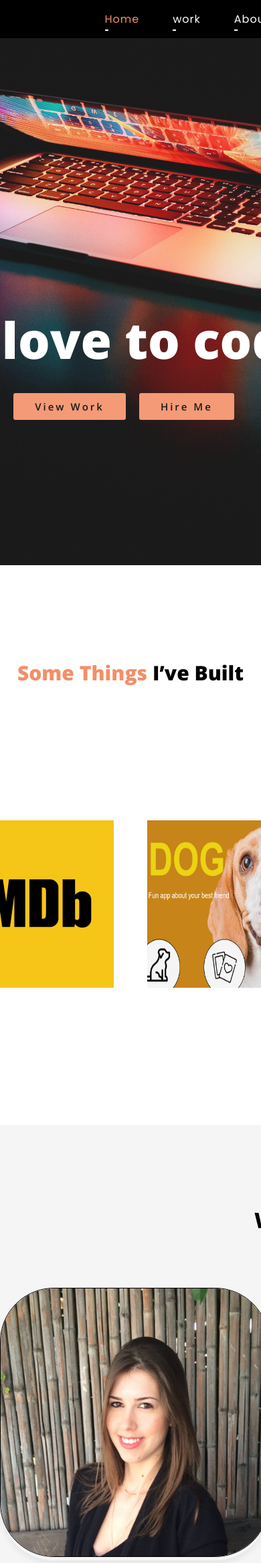
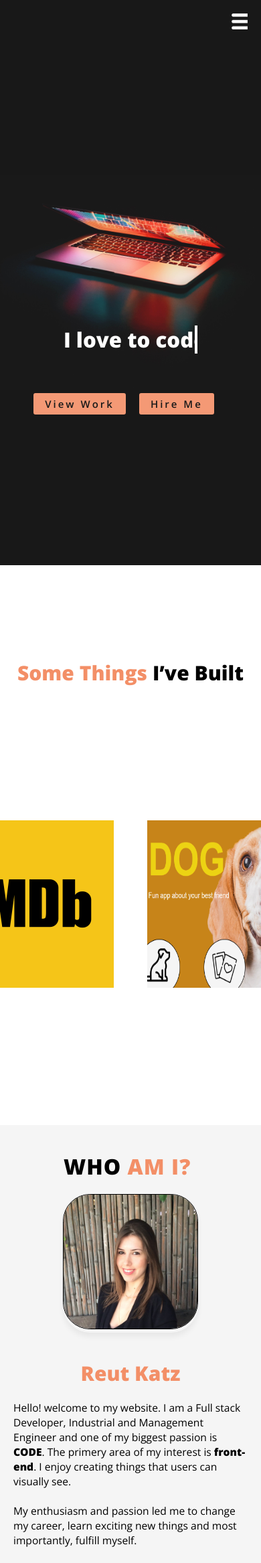
Before and after one commit to ReutB296/Landing_page, a PHP site: page / in a window 390 px wide; the page is wider, and only the part inside the window is pictured. Shown: the top 2334 px of that part at 67% size. Run offline with PHP 8.4, Linux system fonts and the light colour scheme.

Commit message:
responsive

```diff
--- a/css/styls.css
+++ b/css/styls.css
@@ -452,4 +452,142 @@
   text-decoration: none;
 }
 
+@media (max-width: 768px) {
+  main .wraper .container .sentence {
+    font-size: 8vw;
+  }
+
+  #about {
+    display: flex;
+    flex-direction: column;
+    align-items: center;
+    height: initial;
+    padding-top: 40px;
+  }
+
+  #about .picture {
+    width: fit-content;
+  }
+
+  #about article {
+    display: flex;
+    flex-direction: column;
+    gap: 20px;
+    margin-top: 20px;
+  }
+
+  #contact .containerContact {
+    width: initial;
+  }
+
+  #contact .containerContact .ContactForm .name {
+    max-width: 550px;
+  }
+
+  #contact .containerContact .ContactForm .message {
+    max-width: 550px;
+  }
+
+  #contact .containerContact .ContactForm .emailAdress, #contact .containerContact .ContactForm .subject {
+    max-width: 550px;
+  }
+
+  #contact .containerContact .ContactForm {
+    display: flex;
+    flex-direction: column;
+    padding-left: 100px;
+  }
+}
+@media (max-width: 480px) {
+  .navContainer .ulNav {
+    display: none;
+    flex-direction: column;
+    width: 100%;
+  }
+
+  .navContainer .ulNav.show {
+    display: flex;
+    gap: 10px;
+    align-items: center;
+  }
+
+  .navContainer .ulNav.show .top::before {
+    display: none;
+  }
+
+  .navContainer .hamburger {
+    display: block;
+    position: absolute;
+    right: 20px;
+    top: 20px;
+  }
+
+  #about {
+    padding-bottom: 20px;
+  }
+
+  #about img {
+    max-width: 200px;
+    max-height: 200px;
+  }
+
+  #about .picture {
+    margin: auto;
+  }
+
+  .background main {
+    background-size: contain;
+  }
+
+  #about .info p {
+    font-size: 4vw;
+    width: inherit;
+  }
+
+  #about .info {
+    max-width: 479px;
+    padding: 20px;
+  }
+
+  #about .info h2 {
+    margin: auto;
+    margin-bottom: 20px;
+  }
+
+  #about article aside {
+    margin-top: 20px;
+  }
+
+  .info .skills-list {
+    font-size: 4vw;
+  }
+
+  .containerContact .contactH2 {
+    margin: auto;
+    margin-bottom: 30px;
+  }
+
+  #contact .containerContact .ContactForm {
+    padding: 0;
+    row-gap: none;
+  }
+
+  #contact .containerContact .ContactForm input, #contact .containerContact .ContactForm textarea {
+    margin-bottom: 20px;
+  }
+
+  main .wraper .container .sentence {
+    font-size: 8vw;
+  }
+
+  #contact {
+    padding: 20px;
+  }
+
+  main .wraper a {
+    margin-bottom: 20px;
+    padding: 4px 15px;
+  }
+}
+
 /*# sourceMappingURL=styls.css.map */
--- a/css/styls.scss
+++ b/css/styls.scss
@@ -22,3 +22,146 @@
 a{
     text-decoration: none;
 }
+
+@media (max-width: 768px) {
+
+    main .wraper .container .sentence{
+        font-size: 8vw;
+    }
+
+    #about{
+      display: flex;
+      flex-direction: column;
+      align-items: center;
+      height: initial;
+      padding-top: 40px;
+    }
+
+    #about .picture{
+    width: fit-content;
+    }
+
+    #about article{
+      display: flex;
+      flex-direction: column;
+      gap: 20px;
+      margin-top: 20px;
+    }
+
+    #contact .containerContact{
+     width: initial;
+    }
+
+    #contact .containerContact .ContactForm .name{
+      max-width: 550px;
+    }
+
+    #contact .containerContact .ContactForm .message{
+      max-width: 550px;
+    }
+
+    #contact .containerContact .ContactForm .emailAdress,  #contact .containerContact .ContactForm .subject{
+      max-width: 550px;
+    }
+
+    #contact .containerContact .ContactForm{
+    display: flex;
+    flex-direction: column;
+    padding-left: 100px;
+    }
+
+  }
+
+  @media (max-width: 480px) {
+    .navContainer .ulNav {
+     display: none;
+     flex-direction: column;
+     width: 100%;
+   }
+
+   .navContainer .ulNav.show {
+     display: flex;
+     gap: 10px;
+     align-items: center;
+   }
+
+   .navContainer .ulNav.show .top::before{
+     display: none;
+   }
+
+   .navContainer .hamburger {
+    display: block;
+    position: absolute;
+    right: 20px;
+    top: 20px;
+
+  }
+
+  #about{
+  padding-bottom: 20px;
+  }
+
+  #about img{
+    max-width: 200px;
+    max-height: 200px;
+  }
+
+  #about .picture{
+  margin: auto;
+  }
+
+  .background main{
+    background-size: contain;
+  }
+
+  #about .info p{
+    font-size: 4vw;
+    width: inherit;
+  }
+
+  #about .info{
+  max-width: 479px;
+  padding: 20px;
+  }
+
+  #about .info h2{
+    margin: auto;
+    margin-bottom: 20px;
+  }
+
+  #about article aside{
+    margin-top:20px;
+  }
+
+  .info .skills-list {
+    font-size: 4vw;
+  }
+
+  .containerContact .contactH2 {
+    margin: auto;
+    margin-bottom: 30px;
+  }
+  #contact .containerContact .ContactForm {
+    padding: 0;
+    row-gap: none;
+  }
+
+  #contact .containerContact .ContactForm input, #contact .containerContact .ContactForm textarea{
+    margin-bottom: 20px;
+
+  }
+
+  main .wraper .container .sentence{
+    font-size: 8vw;
+  }
+
+  #contact{
+    padding: 20px;
+  }
+
+  main .wraper a{
+    margin-bottom: 20px;
+    padding: 4px 15px;
+  }
+
+  }
```
Also changed, not shown: 1 other file.
